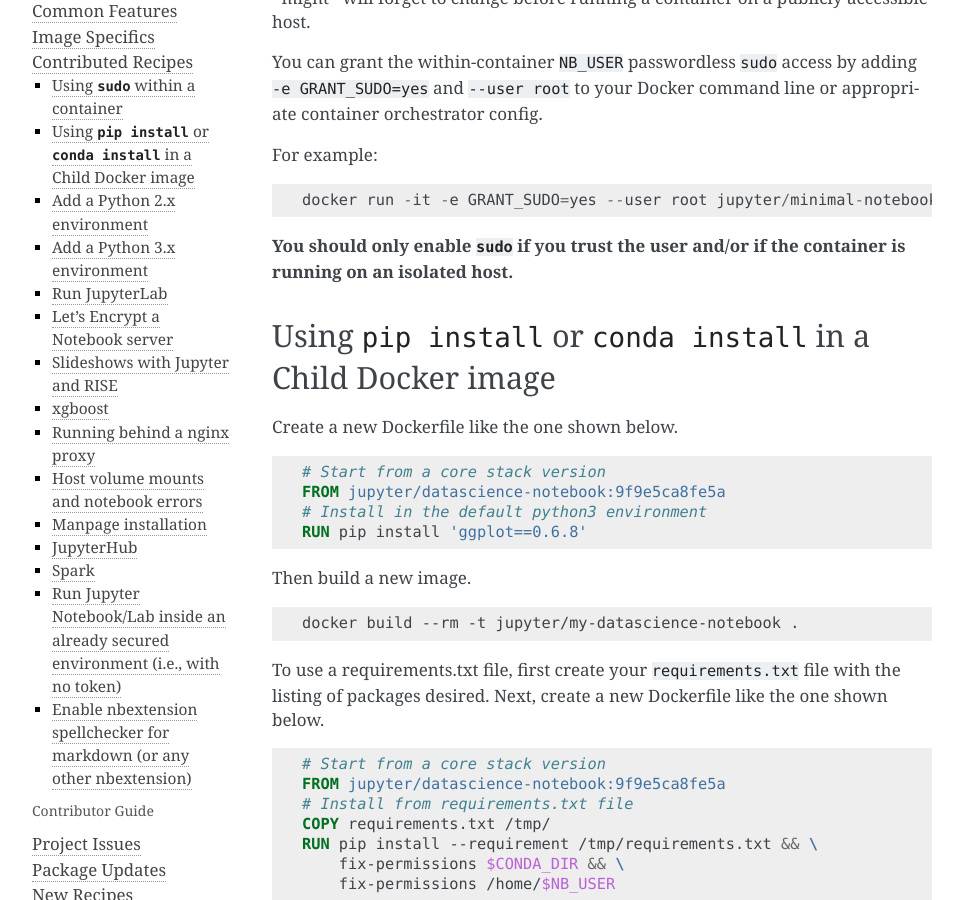
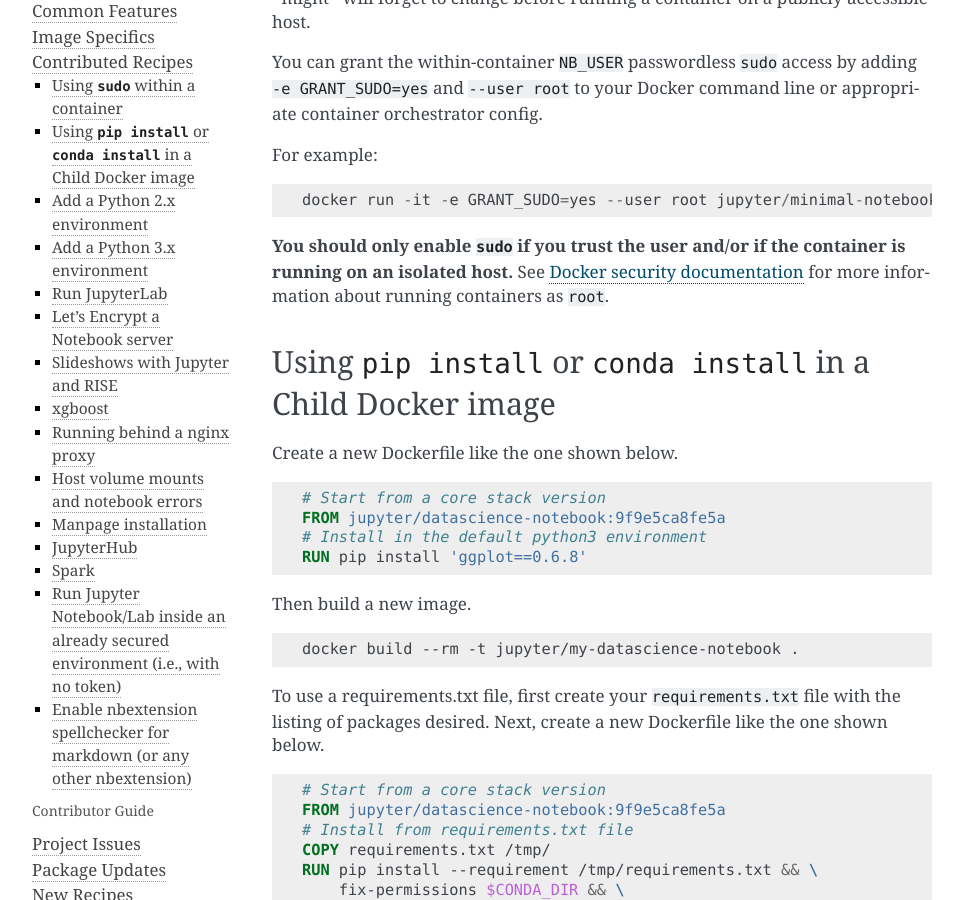
Before and after one commit to jupyter/docker-stacks, a Sphinx documentation site: the page built from docs/using/recipes.md, in a window 1280 px wide and 900 px high, scrolled down 404 px. Shown: the whole window, without its empty margins (148-1111 px from the left). Built offline with Sphinx 7.4.7, drawn with Linux system fonts in a browser that asks for light colours.

Commit message:
Clarification about the documentation #608

````diff
--- a/docs/using/recipes.md
+++ b/docs/using/recipes.md
@@ -22,7 +22,7 @@
 ```
 
 **You should only enable `sudo` if you trust the user and/or if the container is running on an
-isolated host.**
+isolated host.** See [Docker security documentation](https://docs.docker.com/engine/security/userns-remap/) for more information about running containers as `root`.
 
 ## Using `pip install` or `conda install` in a Child Docker image
 
````
